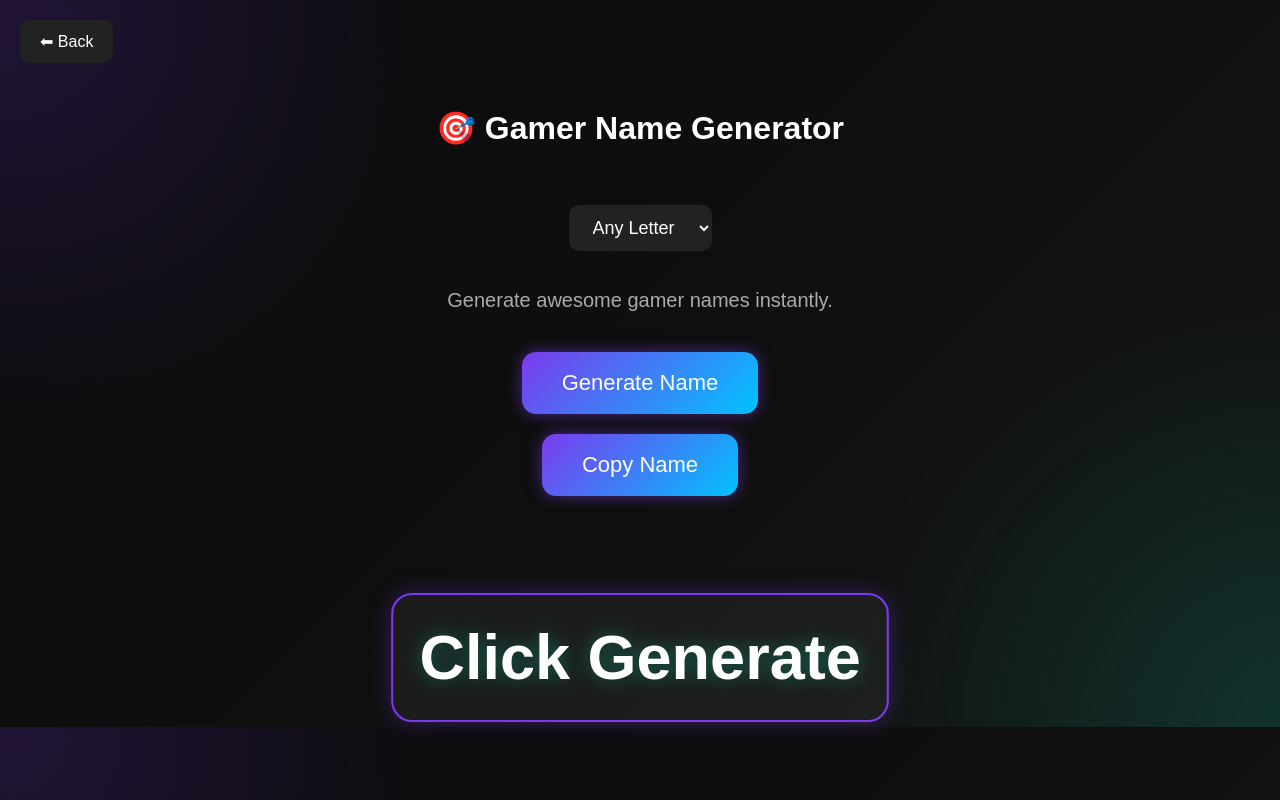
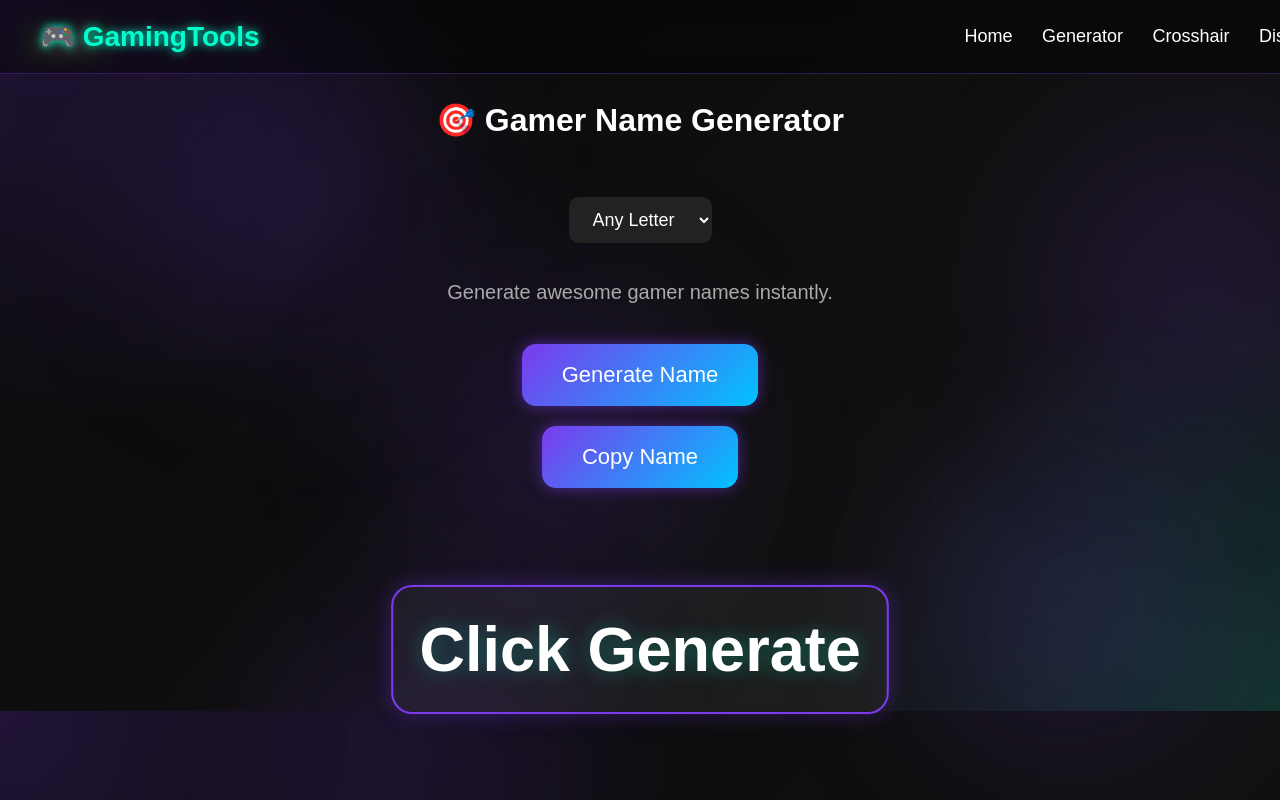
Before and after one commit to Slawzix/Gaming.github.io, a plain HTML site: page generator.html in a window 1280 px wide. Drawn offline with Linux system fonts and the light colour scheme.

Commit message:
Update generator.html 1.5

```diff
--- a/generator.html
+++ b/generator.html
@@ -19,42 +19,6 @@
 }
 
 body {
-
-    <nav class="navbar">
-
-    <div class="logo">
-        🎮 GamingTools
-    </div>
-
-    <div class="nav-links">
-
-        <a href="index.html">Home</a>
-
-        <a href="generator.html">
-            Generator
-        </a>
-
-        <a href="#">
-            Crosshair
-        </a>
-
-        <a href="#">
-            Discord
-        </a>
-
-    </div>
-
-</nav>
-
-<div class="bg-animation">
-
-    <span></span>
-    <span></span>
-    <span></span>
-    <span></span>
-    <span></span>
-
-</div>
 
     margin: 0;
     font-family: Arial, sans-serif;
@@ -380,6 +344,36 @@ button:hover {
 
 <body>
 
+<nav class="navbar">
+
+    <div class="logo">
+        🎮 GamingTools
+    </div>
+
+    <div class="nav-links">
+
+        <a href="index.html">Home</a>
+
+        <a href="generator.html">Generator</a>
+
+        <a href="#">Crosshair</a>
+
+        <a href="#">Discord</a>
+
+    </div>
+
+</nav>
+
+<div class="bg-animation">
+
+    <span></span>
+    <span></span>
+    <span></span>
+    <span></span>
+    <span></span>
+
+</div>
+
     <a class="back" href="index.html">
         ⬅ Back
     </a>
```
